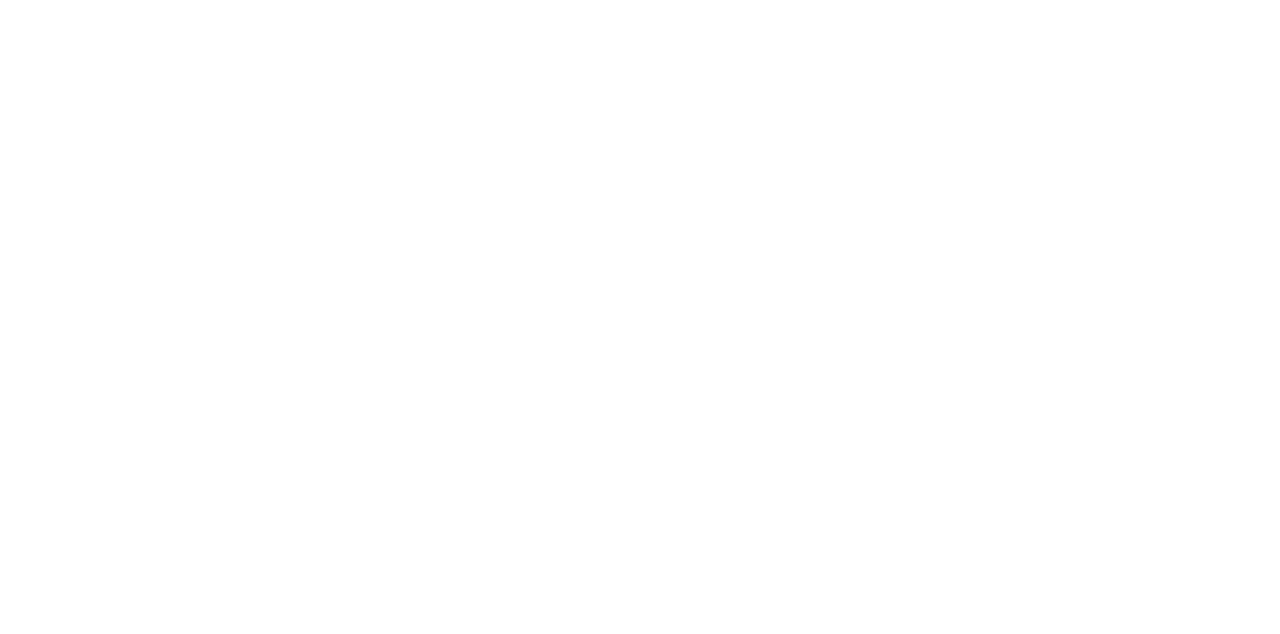
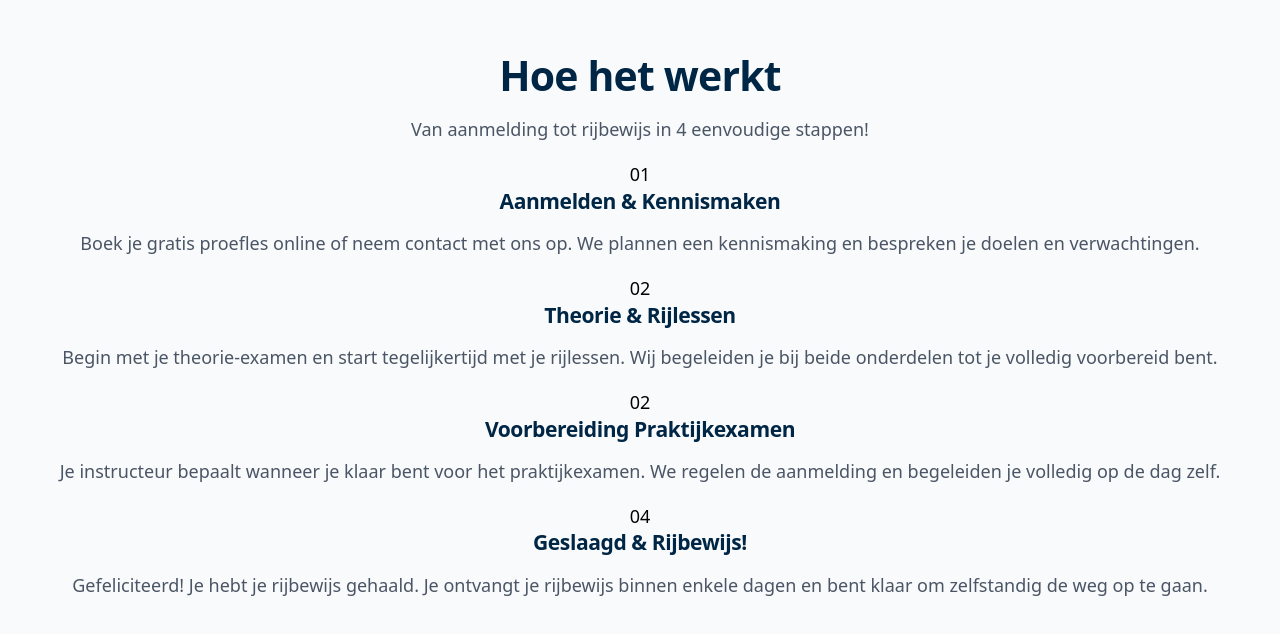
Before and after one commit to Recss68/rijschool-all-drive, a SvelteKit app: page / in a window 1280 px wide. Shown: the part 2286-2920 px from the top of the page. Before the commit the page ends 2242 px from the top, so only its background shows below. Built offline with nearby package versions, Linux system fonts and the light colour scheme.

Commit message:
feat: made process steps html prototype - #12

```diff
--- /dev/null
+++ b/src/lib/components/ProcessSteps.svelte
@@ -0,0 +1,25 @@
+<div class="process-steps">
+    <article class="step">
+        <span class="step-number">01</span>
+        <h3>Aanmelden & Kennismaken</h3>
+        <p>Boek je gratis proefles online of neem contact met ons op. We plannen een kennismaking en bespreken je doelen en verwachtingen.</p>
+    </article>
+
+    <article class="step">
+        <span class="step-number">02</span>
+        <h3>Theorie & Rijlessen</h3>
+        <p>Begin met je theorie-examen en start tegelijkertijd met je rijlessen. Wij begeleiden je bij beide onderdelen tot je volledig voorbereid bent.</p>
+    </article>
+
+    <article class="step">
+        <span class="step-number">02</span>
+        <h3>Voorbereiding Praktijkexamen</h3>
+        <p>Je instructeur bepaalt wanneer je klaar bent voor het praktijkexamen. We regelen de aanmelding en begeleiden je volledig op de dag zelf.</p>
+    </article>
+
+    <article class="step">
+        <span class="step-number">04</span>
+        <h3>Geslaagd & Rijbewijs!</h3>
+        <p>Gefeliciteerd! Je hebt je rijbewijs gehaald. Je ontvangt je rijbewijs binnen enkele dagen en bent klaar om zelfstandig de weg op te gaan.</p>
+    </article>
+</div>
--- a/src/lib/index.js
+++ b/src/lib/index.js
@@ -2,3 +2,4 @@
 export { default as Hero } from './components/Hero.svelte';
 export { default as BenefitCards } from './components/BenefitCards.svelte';
 export { default as PriceCards } from './components/PriceCards.svelte';
+export { default as ProcessSteps } from './components/ProcessSteps.svelte'
--- a/src/routes/+page.svelte
+++ b/src/routes/+page.svelte
@@ -1,5 +1,5 @@
 <script>
-    import { Hero, BenefitCards, PriceCards } from '$lib';
+    import { Hero, BenefitCards, PriceCards, ProcessSteps } from '$lib';
 </script>
 
 <Hero />
@@ -21,9 +21,17 @@
     </div>
 </section>
 
+<section class="process-steps-container section">
+    <div class="section-inner">
+        <h2>Hoe het werkt</h2>
+        <p>Van aanmelding tot rijbewijs in 4 eenvoudige stappen!</p>
+        <ProcessSteps />
+    </div>
+</section>
+
 <style>
 
-    .benefits-container, .price-cards-container{
+    .benefits-container, .price-cards-container, .process-steps-container{
         background-color: var(--c-section);
         text-align: center;
         h2 {
```
Also changed, not shown: src/lib/styles/ad-styles.css.
